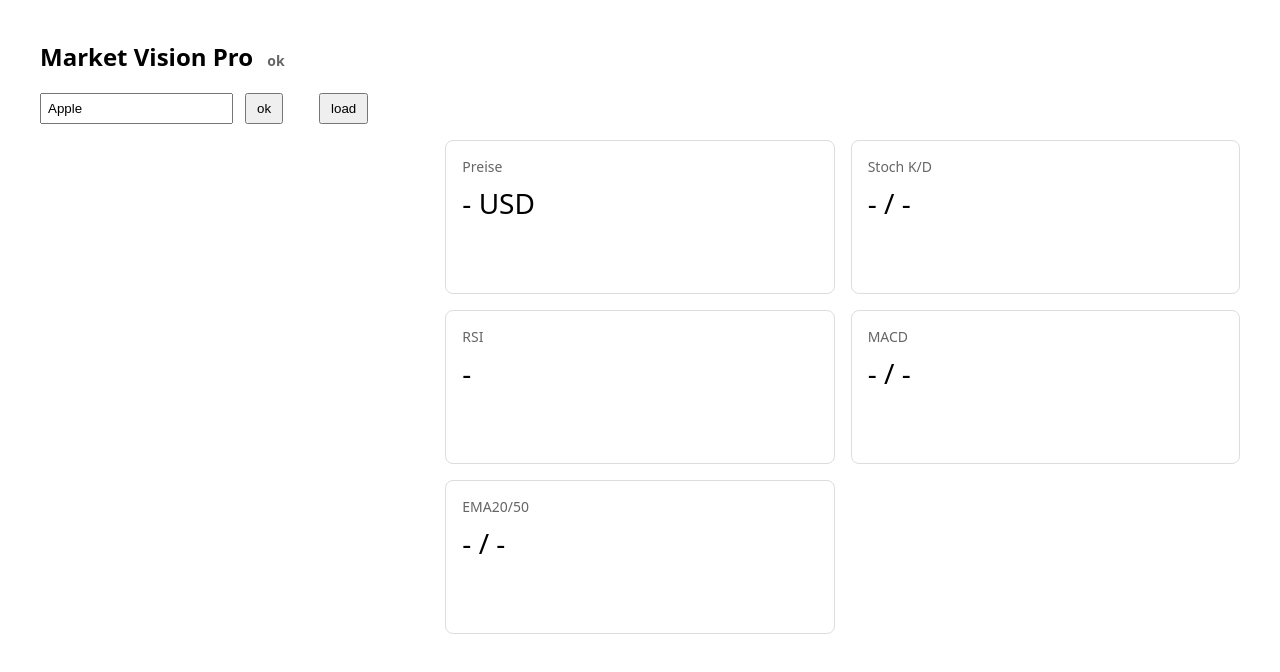
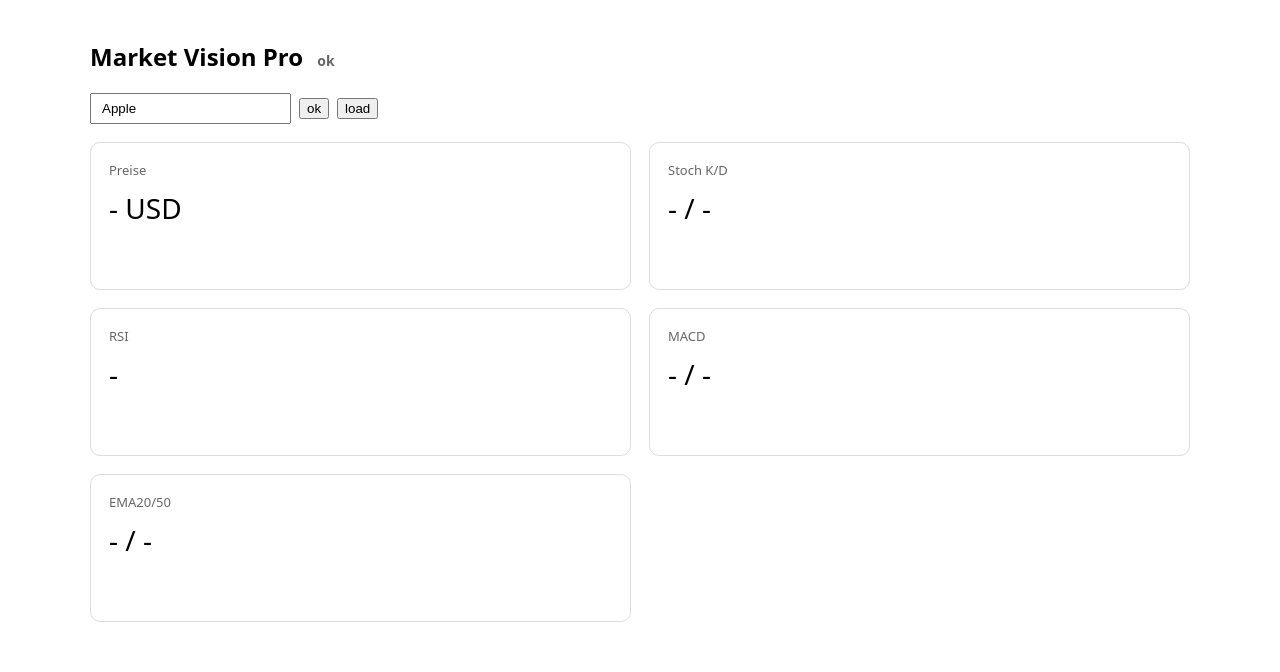
Before and after one commit to JulianKurzendoerfer/market-vision-pro-real, a React (Vite) app in the folder frontend/: page / in a window 1280 px wide. Shown: the top 672 px of the page. Built offline with nearby package versions, Linux system fonts and the light colour scheme; no server answers.

Commit message:
FE: wire resolve+ohlcv+indicators to cards

```diff
--- a/frontend/src/App.jsx
+++ b/frontend/src/App.jsx
@@ -1,82 +1,95 @@
-import { useEffect, useState } from "react"
+import { useState } from "react";
 
-const API = import.meta.env.VITE_API_BASE || ""
+const API = import.meta.env.VITE_API_BASE; // z.B. https://market-vision-pro-real.onrender.com
 
-function num(v, d=2){ return v==null || Number.isNaN(v) ? "-" : (+v).toFixed(d) }
+function Card({ title, children }) {
+  return (
+    <div style={{border:"1px solid #ddd", borderRadius:10, padding:18, minHeight:110}}>
+      <div style={{fontSize:13, color:"#666"}}>{title}</div>
+      <div style={{fontSize:28, marginTop:10}}>{children}</div>
+    </div>
+  );
+}
 
-export default function App(){
-  const [q,setQ] = useState("Apple")
-  const [status,setStatus] = useState("ok")
-  const [suggest,setSuggest] = useState([])
-  const [symbol,setSymbol] = useState("")
-  const [price,setPrice] = useState(null)
-  const [stoch,setStoch] = useState({k:null,d:null})
-  const [rsi,setRsi] = useState(null)
-  const [macd,setMacd] = useState({line:null,signal:null})
-  const [ema,setEma] = useState({e20:null,e50:null})
+export default function App() {
+  const [q, setQ] = useState("Apple");
+  const [symbol, setSymbol] = useState(null);
+  const [status, setStatus] = useState("ok");
+  const [price, setPrice] = useState(null);
+  const [rsi, setRsi] = useState(null);
+  const [stoch, setStoch] = useState({ k: null, d: null });
+  const [macd, setMacd] = useState({ line: null, signal: null });
+  const [ema, setEma] = useState({ e20: null, e50: null });
 
-  async function fetchResolve(){
-    setStatus("…")
-    const r = await fetch(`${API}/v1/resolve?q=${encodeURIComponent(q)}&prefer=US`)
-    const arr = await r.json()
-    setSuggest(arr || [])
-    const best = (arr && arr[0]?.code) || ""
-    setSymbol(best)
-    setStatus("ok")
-  }
+  async function load() {
+    try {
+      setStatus("load");
 
-  async function fetchData(){
-    if(!symbol) return
-    setStatus("load")
-    const [ohlcvRes, indRes] = await Promise.all([
-      fetch(`${API}/v1/ohlcv?symbol=${encodeURIComponent(symbol)}`),
-      fetch(`${API}/v1/indicators?symbol=${encodeURIComponent(symbol)}`)
-    ])
-    const ohlcv = await ohlcvRes.json()
-    const ind = await indRes.json()
-    const last = Array.isArray(ohlcv) && ohlcv.length ? ohlcv[ohlcv.length-1] : null
-    setPrice(last?.close ?? null)
-    setStoch({k: ind?.stochK ?? null, d: ind?.stochD ?? null})
-    setRsi(ind?.rsi ?? null)
-    setMacd({line: ind?.macdLine ?? null, signal: ind?.macdSignal ?? null})
-    setEma({e20: ind?.ema20 ?? null, e50: ind?.ema50 ?? null})
-    setStatus("ok")
-  }
+      // 1) Symbol auflösen (bevorzugt US)
+      const resResolve = await fetch(`${API}/v1/resolve?q=${encodeURIComponent(q)}&prefer=US`);
+      const candidates = await resResolve.json();
+      const sy = (Array.isArray(candidates) && candidates[0]?.code) ? candidates[0].code : "AAPL";
+      setSymbol(sy);
 
-  useEffect(()=>{ /* no auto */ },[])
+      // 2) Daten holen (OHLCV + Indikatoren)
+      const [ohlcv, ind] = await Promise.all([
+        fetch(`${API}/v1/ohlcv?symbol=${sy}`).then(r => r.json()),
+        fetch(`${API}/v1/indicators?symbol=${sy}`).then(r => r.json()),
+      ]);
 
-  function Card({title,children}){
-    return <div style={{border:"1px solid #ddd", borderRadius:8, padding:16, minHeight:120}}>
-      <div style={{fontSize:14, color:"#666"}}>{title}</div>
-      <div style={{fontSize:28, marginTop:8}}>{children}</div>
-    </div>
+      // 3) Felder mappen
+      const last = Array.isArray(ohlcv) && ohlcv.length ? ohlcv[ohlcv.length - 1] : null;
+      setPrice(last?.close ?? null);
+
+      setRsi(ind?.rsi ?? null);
+      setStoch({ k: ind?.stochK ?? null, d: ind?.stochD ?? null });
+      setMacd({ line: ind?.macdLine ?? null, signal: ind?.macdSignal ?? null });
+      setEma({ e20: ind?.ema20 ?? null, e50: ind?.ema50 ?? null });
+
+      setStatus("ok");
+    } catch (e) {
+      console.error(e);
+      setStatus("fail");
+    }
   }
 
   return (
-    <div style={{maxWidth:1200,margin:"40px auto",fontFamily:"system-ui"}}>
-      <h2>Market Vision Pro <span style={{fontSize:14,marginLeft:8,color:"#666"}}>{status}</span></h2>
+    <div style={{maxWidth:1100, margin:"40px auto", fontFamily:"system-ui"}}>
+      <h2>Market Vision Pro <span style={{fontSize:14, marginLeft:8, color:"#666"}}>{status}</span></h2>
 
-      <div style={{display:"flex", gap:12, alignItems:"center"}}>
-        <input value={q} onChange={e=>setQ(e.target.value)} style={{padding:6}} />
-        <button onClick={fetchResolve} style={{padding:"6px 10px"}}>ok</button>
-        <div style={{marginLeft:12, color:"#666"}}>{symbol}</div>
-        <button onClick={fetchData} style={{padding:"6px 10px"}}>load</button>
+      <div style={{display:"flex", gap:8, alignItems:"center"}}>
+        <input
+          style={{padding:"6px 10px"}}
+          value={q}
+          onChange={(e)=>setQ(e.target.value)}
+          placeholder="Apple"
+        />
+        <button onClick={load}>ok</button>
+        <button onClick={load}>load</button>
+        {symbol && <span style={{marginLeft:12, color:"#666"}}>{symbol}</span>}
       </div>
 
-      <div style={{display:"grid",gridTemplateColumns:"1fr 1fr 1fr",gap:16,marginTop:16}}>
-        <div style={{whiteSpace:"pre",fontFamily:"ui-monospace, SFMono-Regular, Menlo, monospace"}}>{
-          (suggest||[]).map(s=>s.name || s.code).join("\n")
-        }</div>
-        <div style={{gridColumn:"span 2"}}>
-          <div style={{display:"grid",gridTemplateColumns:"1fr 1fr",gap:16}}>
-            <Card title="Preise">{num(price,2)} USD</Card>
-            <Card title="Stoch K/D">{num(stoch.k,1)} / {num(stoch.d,1)}</Card>
-            <Card title="RSI">{num(rsi,1)}</Card>
-            <Card title="MACD">{num(macd.line,2)} / {num(macd.signal,2)}</Card>
-            <Card title="EMA20/50">{num(ema.e20,2)} / {num(ema.e50,2)}</Card>
-          </div>
-        </div>
+      <div style={{display:"grid", gridTemplateColumns:"1fr 1fr", gap:18, marginTop:18}}>
+        <Card title="Preise">
+          {price!=null ? `${price.toFixed(2)} USD` : "- USD"}
+        </Card>
+
+        <Card title="Stoch K/D">
+          {(stoch.k!=null && stoch.d!=null) ? `${stoch.k.toFixed(1)} / ${stoch.d.toFixed(1)}` : "- / -"}
+        </Card>
+
+        <Card title="RSI">
+          {rsi!=null ? rsi.toFixed(1) : "-"}
+        </Card>
+
+        <Card title="MACD">
+          {(macd.line!=null && macd.signal!=null) ? `${macd.line.toFixed(2)} / ${macd.signal.toFixed(2)}` : "- / -"}
+        </Card>
+
+        <Card title="EMA20/50">
+          {(ema.e20!=null && ema.e50!=null) ? `${ema.e20.toFixed(2)} / ${ema.e50.toFixed(2)}` : "- / -"}
+        </Card>
       </div>
     </div>
-  )
+  );
 }
```
